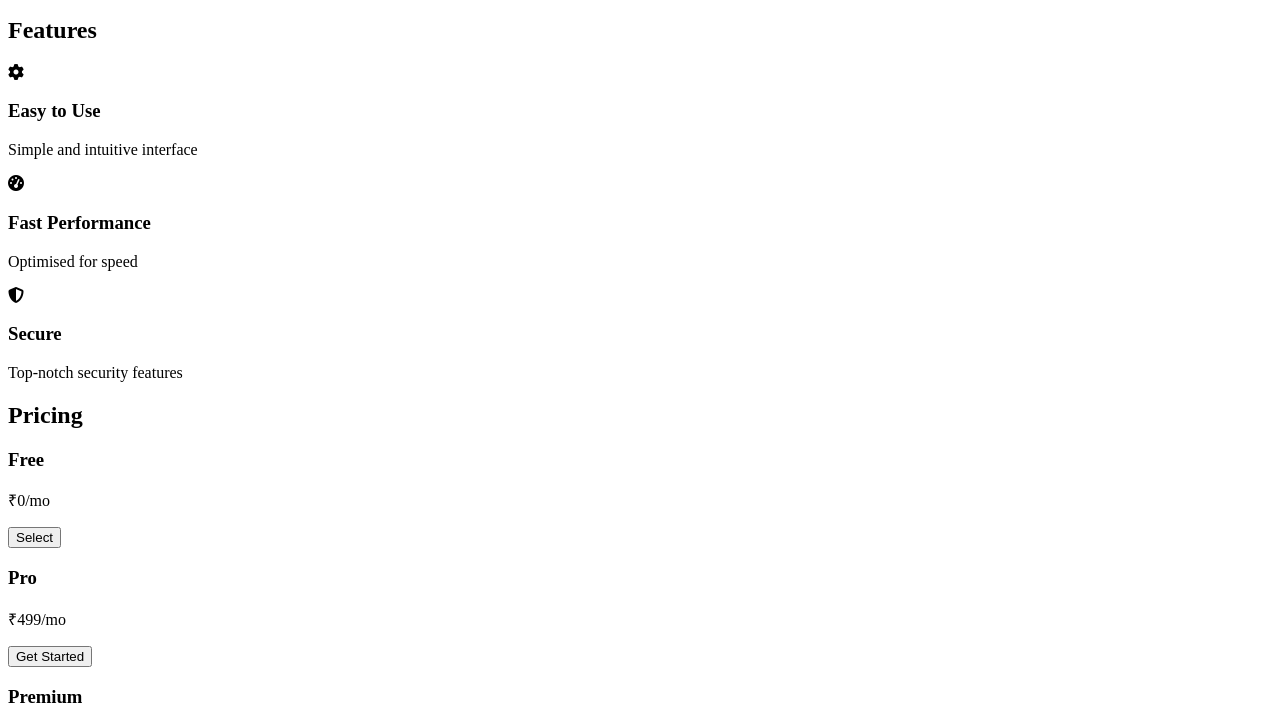
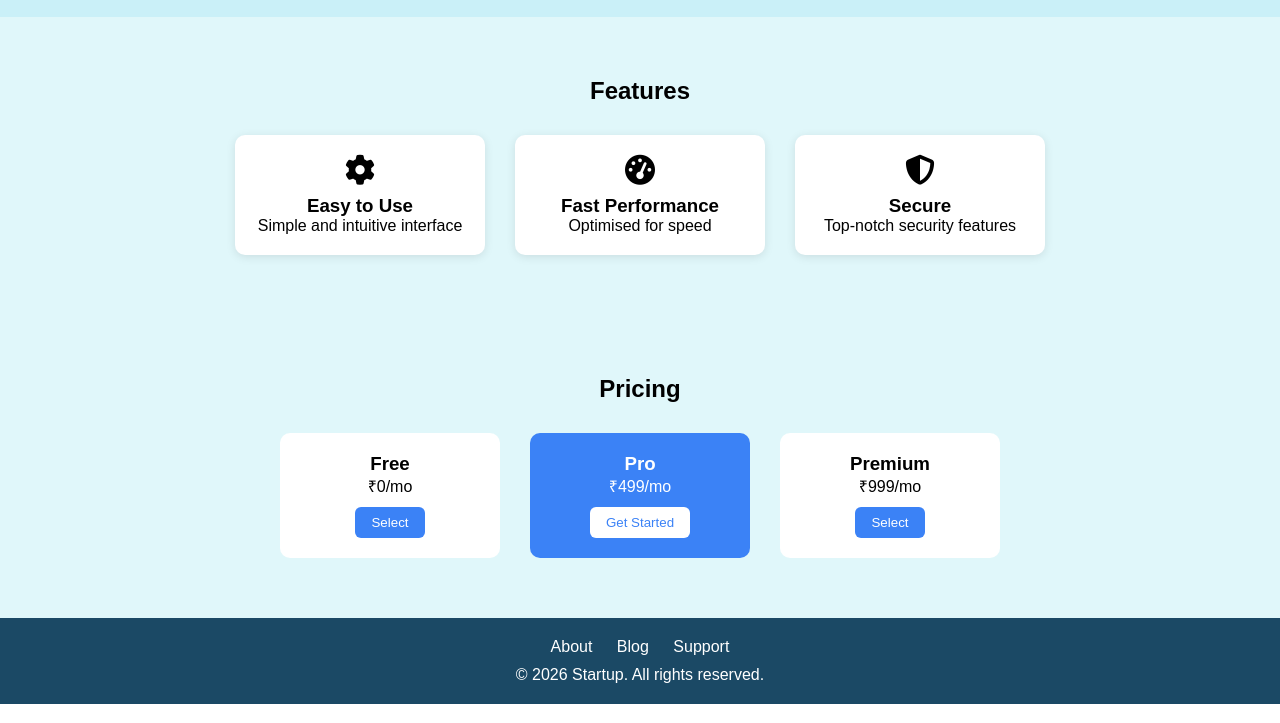
Before and after one commit to sakshigaikwad8975/web-fundamentals, a plain HTML site: page html-css-basics/mini-projects/landing-page/index.html in a window 1280 px wide. Shown: the part 272-995 px from the top of the page. Drawn offline with Linux system fonts and the light colour scheme.

Commit message:
Change stylesheet link from que5.css to style.css

```diff
--- a/html-css-basics/mini-projects/landing-page/index.html
+++ b/html-css-basics/mini-projects/landing-page/index.html
@@ -8,7 +8,7 @@
   <!-- Font Awesome -->
   <link rel="stylesheet" href="https://cdnjs.cloudflare.com/ajax/libs/font-awesome/6.5.1/css/all.min.css">
 
-  <link rel="stylesheet" href="que5.css">
+  <link rel="stylesheet" href="style.css">
 </head>
 <body>
 
```
